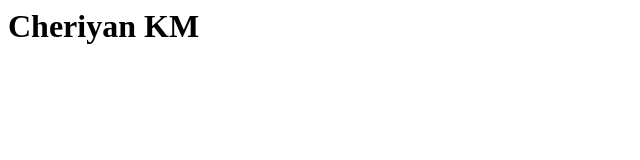
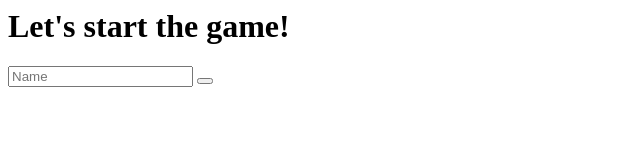
Before and after one commit to cheriyankm/Cheriyancom, a plain HTML site: page games/onam/index.html in a window 1280 px wide. Shown: the whole page, without its empty margins (0-640 px from the left). Drawn offline with Linux system fonts and the light colour scheme.

Commit message:
init form.

```diff
--- a/games/onam/index.html
+++ b/games/onam/index.html
@@ -1,3 +1,5 @@
 <body>
-<h1>Cheriyan KM</h1>
+    <h1>Let's start the game!</h1>
+    <input type="text" placeholder="Name">
+    <button type="submit" value="Start"></button>
 </body>
```
Also changed, not shown: games/infy/index.html (added, +1 -0 lines).
